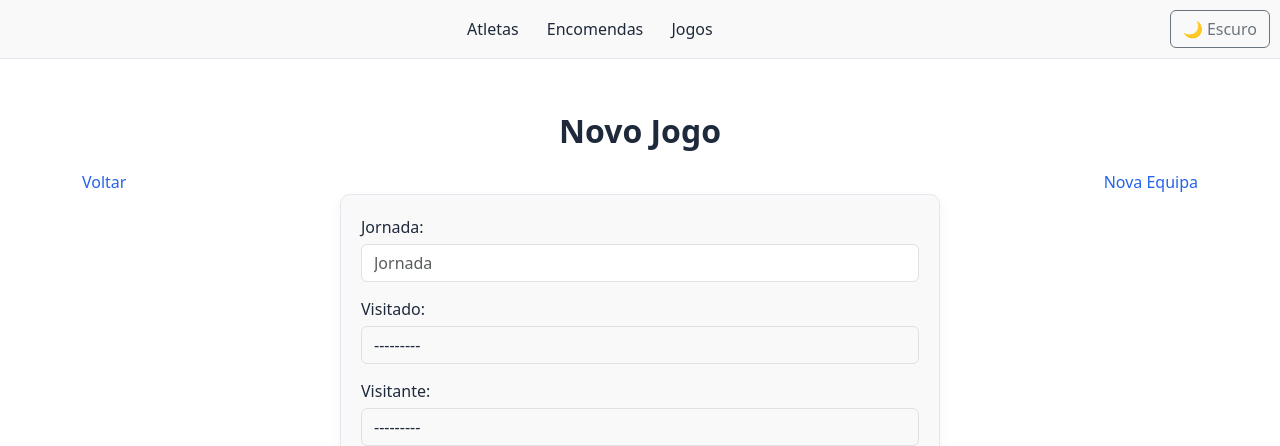
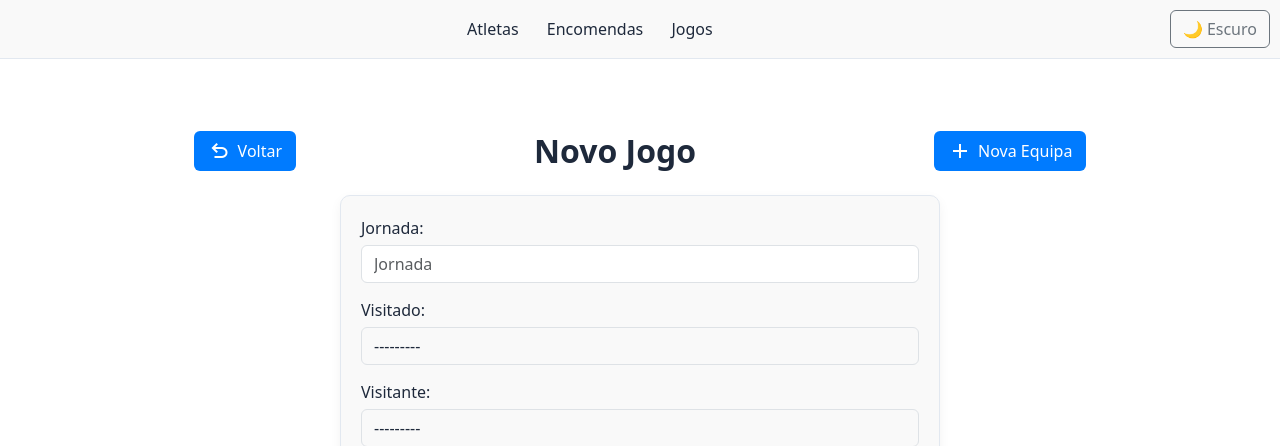
Before and after one commit to rikb1g/gestaoAFS, a Django app: page /jogos/novo_jogo in a window 1280 px wide. Shown: the top 446 px of the page. Run offline with Django 5.2, Linux system fonts and the light colour scheme; data that the repository does not hold is empty; some libraries are stand-ins or nearby versions.

Commit message:
gravando alteraçoes

```diff
--- a/apps/jogos/models.py
+++ b/apps/jogos/models.py
@@ -33,6 +33,9 @@ class Jogos(models.Model):
     created_at = models.DateTimeField(auto_now_add=True)
     updated_at = models.DateTimeField(auto_now=True)
 
+    def get_absolute_url(self):
+        return reverse('jogos:games_list', )
+
 
     def __str__(self):
         return f"{self.jornada} - {self.visitado} vs {self.visitante}"
@@ -49,6 +52,9 @@ class EstatisticaJogo(models.Model):
     em_campo = models.BooleanField(default=False)
     created_at = models.DateTimeField(auto_now_add=True)
     updated_at = models.DateTimeField(auto_now=True)
+
+    def get_absolute_url(self):
+        return reverse('jogos:games_list', )
 
     @property
     def tempo_formatado_total_minutos(self):
--- a/apps/jogos/templates/jogos/equipa_form_partial.html
+++ b/apps/jogos/templates/jogos/equipa_form_partial.html
@@ -1,3 +1,9 @@
+
+
+
+
+
+
 <div data-module="jogos" class="container">
 
     <div class="form-header text-center">
--- a/apps/jogos/templates/jogos/jogos_form_partial.html
+++ b/apps/jogos/templates/jogos/jogos_form_partial.html
@@ -1,24 +1,23 @@
 <div class="container" data-module="jogos">
 
-<div class="text-center">
-    <div class="form-header">
-        <div class="titulo">{% if object %}Editar Jogo{% else %}Novo Jogo{% endif %}</div>
-    </div>
-</div>
-
-
-<div class="d-flex justify-content-between">
-    <div class="div">
-        <a href="{% url 'jogos:games_list' %}" hx-get="{% url 'jogos:games_list' %}" hx-target="#conteudo-dinamico" hx-push-url="true" class="link-ajax">Voltar</a>
-    </div>
-
-    <div>
-        <a href="{% url 'jogos:new_team' %}" hx-get="{% url 'jogos:new_team' %}" hx-target="#conteudo-dinamico" hx-push-url="true" class="link-ajax">Nova Equipa</a>
-    </div>
-</div>
 
 
 <div class="form-container">
+    <div class="header d-flex justify-content-between">
+    <a href="{% url 'jogos:games_list' %}" hx-get="{% url 'jogos:games_list' %}" hx-target="#conteudo-dinamico" hx-push-url="true" class="btn-add link-ajax">
+        <span class="material-symbols-outlined">
+                    undo
+            </span>
+        Voltar</a>
+    <div class="titulo">{% if object %}Editar Jogo{% else %}Novo Jogo{% endif %}</div>
+
+    <a href="{% url 'jogos:new_team' %}" hx-get="{% url 'jogos:new_team' %}" hx-target="#conteudo-dinamico"
+       hx-push-url="true" class="btn-add link-ajax"><span class="material-symbols-outlined">add</span>
+            Nova Equipa</a>
+
+        </div>
+
+
     <form method="post" id="form-new-game" data-action="novo-jogo" {% if object %} data-url="{% url 'jogos:update_game' object.pk %}" {% else %} data-url="{% url 'jogos:new_game' %}" {% endif %}>
         {% csrf_token %}
         {{ form.as_p }}
```
Also changed, not shown: apps/jogos/templates/jogos/jogos_list_partial.html (+15 -10 lines).
